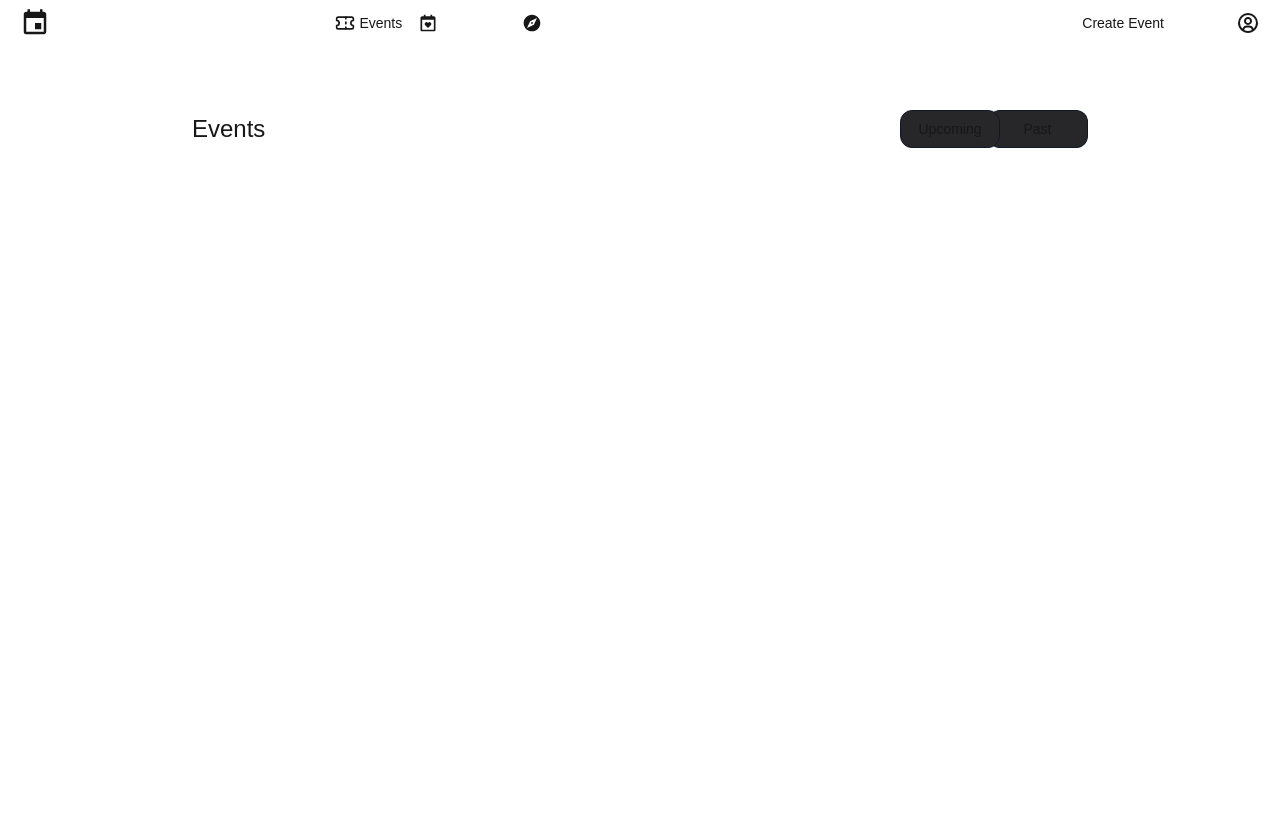
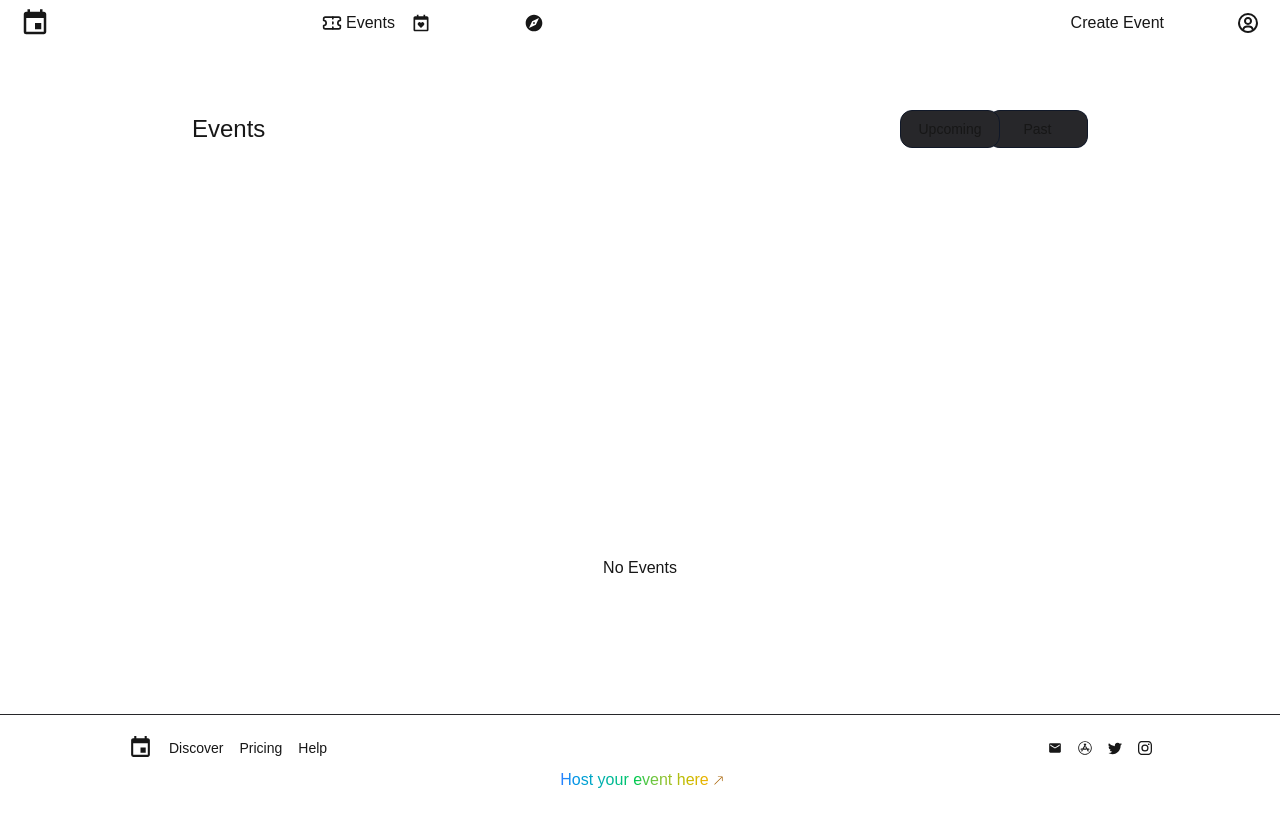
Before and after one commit to akshxdevs/event-dapp, a Next.js app: page /home in a window 1280 px wide. Shown: the top 826 px of the page. Before the commit the page ends 800 px from the top, so only its background shows below. Built offline with nearby package versions, Linux system fonts and the light colour scheme.

Commit message:
feat: add footer section

```diff
--- a/app/components/AppBar.tsx
+++ b/app/components/AppBar.tsx
@@ -25,7 +25,7 @@ export const AppBar = () => {
     }
 
     return <div className='py-2 px-1 md:px-5'>
-        <div className="flex justify-between text-sm">
+        <div className="flex justify-between text-md">
             <div className='max-w-[10%] w-full flex items-center'>
                 <button onClick={()=>router.push("/login")}>
                     <MdEvent size={30}/>
--- a/app/components/Events.tsx
+++ b/app/components/Events.tsx
@@ -1,3 +1,5 @@
+import { Footer } from "./Footer"
+
 export const Events = () => {
     return <div className="px-48 py-16">
         <div className="flex justify-between items-center">
@@ -9,5 +11,11 @@ export const Events = () => {
                 <button className="w-[50%] border-y border-r border-gray-900 rounded-xl p-2 bg-zinc-800 focus:bg-zinc-600 transition-all duration-300 ease-in-out focus:scale-105">Past</button>
             </div>
         </div>
+        <div className="my-5">
+            <div className="flex justify-center items-center h-200">
+                <h1>No Events</h1>
+            </div>
+        </div>
+        <Footer/>
     </div>
 }
--- /dev/null
+++ b/app/components/Footer.tsx
@@ -0,0 +1,37 @@
+"use client";
+import { useRouter } from "next/navigation";
+import { BsArrowUpRight, BsInstagram, BsTwitter } from "react-icons/bs";
+import { FaAppStore } from "react-icons/fa";
+import { MdEmail, MdEvent } from "react-icons/md"
+
+export const Footer = () => {
+  const router = useRouter();
+
+  return (
+    <footer className="fixed bottom-0 left-0 px-2 md:px-32 w-full border-t border-zinc-800">
+      <div className="flex justify-between items-center text-sm mt-5">
+        <div className="flex items-center gap-4">
+          <button onClick={() => router.push("/login")}>
+            <MdEvent size={25} />
+          </button>
+          <button>Discover</button>
+          <button>Pricing</button>
+          <button>Help</button>
+        </div>
+        <div className="flex items-center gap-4">
+          <MdEmail />
+          <FaAppStore />
+          <BsTwitter />
+          <BsInstagram />
+        </div>
+      </div>
+      <div className="flex md:justify-center items-center gap-1 my-2">
+        <h1 className=""></h1>
+        <h1 className="bg-linear-to-r from-blue-500 via-green-500 to-yellow-500 bg-clip-text text-transparent">
+          Host your event here
+        </h1>
+        <BsArrowUpRight className="text-yellow-700" size={11}/>
+      </div>
+    </footer>
+  );
+};
```
